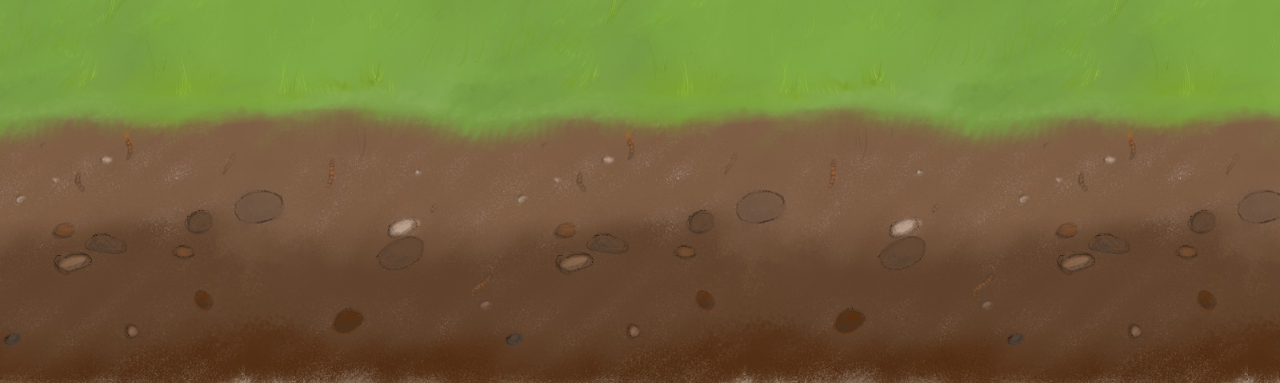
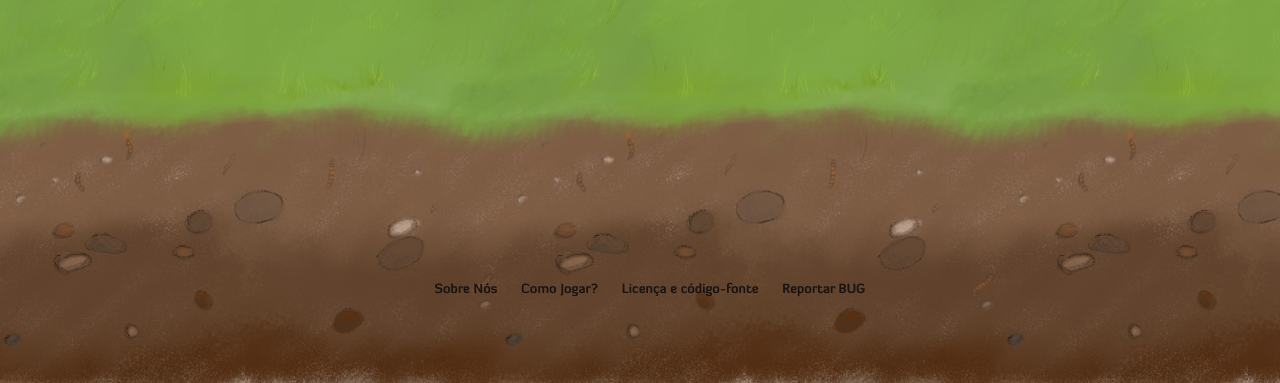
Before and after one commit to fr4c74l/diggems, a Django app: template game/templates/index.html in a window 1280 px wide. Shown: the part 417-800 px from the top of the page. Run offline with Django 3.2, Linux system fonts and the light colour scheme; the template is opened without the code that fills it, so the values that code supplies are empty; some libraries are stand-ins or nearby versions.

Commit message:
Footer links organized

```diff
--- a/game/static/css/base.css
+++ b/game/static/css/base.css
@@ -172,19 +172,30 @@ li {
 	padding: 4px 0px;
 }
 
+#footer {
+	width:100%;
+	height:100px;
+	position:absolute;
+	bottom:0;
+	left:0;
+	font-family: Diavlo;
+	font-weight: bold;
+	text-align: center;
+}
+
 #footer_container {
-	display: block;
 	margin: 0 auto;
+	min-width:728px;
 }
 
 #footer_container li {
-	float: left;
+	display: inline;
 	padding-left: 20px;
 	list-style-type: none;
 }
 
 #footer_container li a {
-	color: white;
+	color: #161311;
 	clear: both;
 	white-space: normal;
 	text-decoration: none;
--- a/game/templates/base.html
+++ b/game/templates/base.html
@@ -25,6 +25,7 @@ Software under Affero GPL license, see LICENSE.txt
   });
 </script>
 <script src="/static/js/login.js"></script>
+  <div id="wrapper">
     <div id="header">
       <a style="position: relative;" class="plain" href="/">
 	<img id="icon" class="logo" src="/static/images/icon64.png" />
@@ -41,20 +42,16 @@ Software under Affero GPL license, see LICENSE.txt
       </div>
     </div>
     <div id="content">{% block content %}{% endblock %}</div>
-  <!--
-  <img id="sound" src="/static/images/sound-off.png"/>
-  <div class="clr"></div>
     <div id="footer">
       <div id="footer_container">
 	<ul>
 	  <li><a href="/about">Sobre Nós</a></li>
 	  <li><a href="/howtoplay">Como Jogar?</a></li>
-	<li><a href="/license">Licença</a></li>
+	  <li><a href="/license">Licença e código-fonte</a></li>
 	  <li><a href="/bugreport">Reportar BUG</a></li>
 	</ul>
       </div>
     </div>
-  -->
-
+  </div>
 </body>
 </html>
```
Also changed, not shown: TODO.txt (+6 -1 lines). Lines whose indentation alone changed are shown as unchanged.
